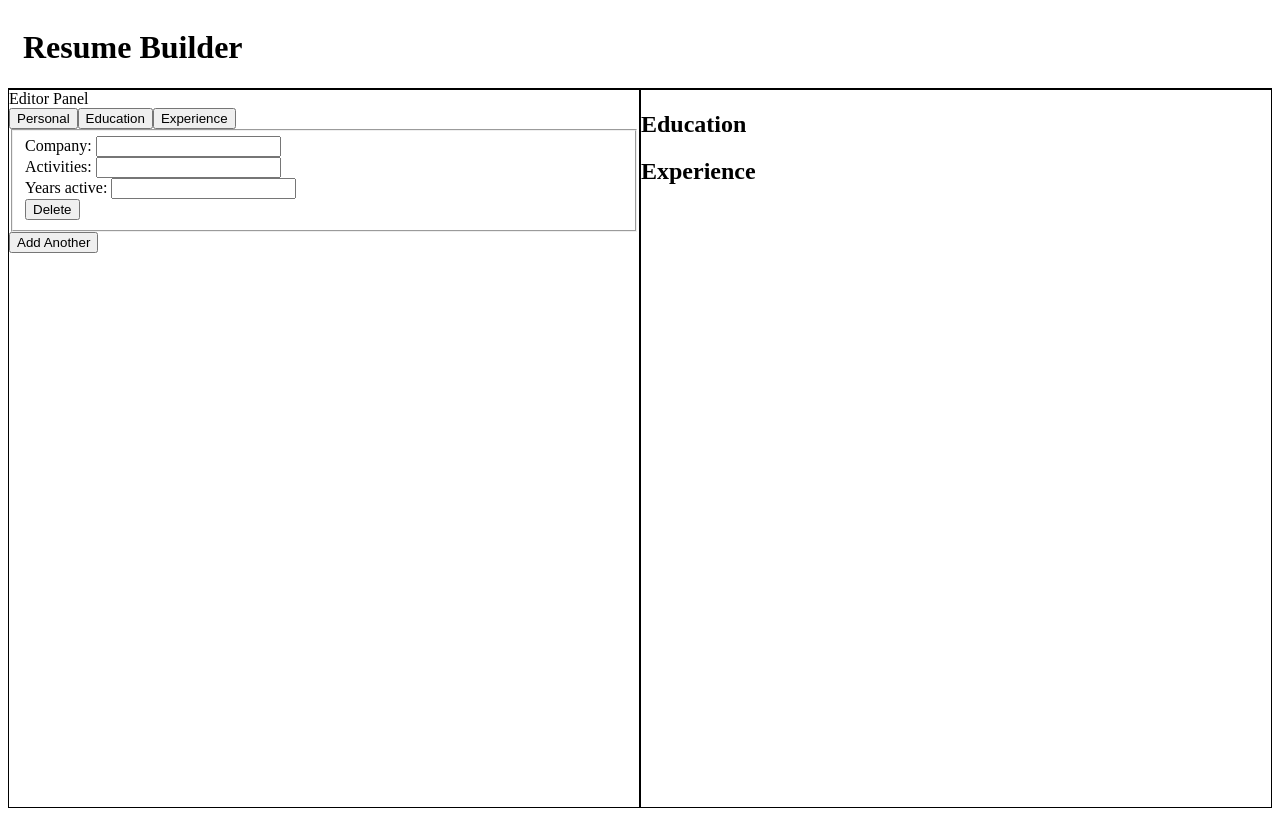
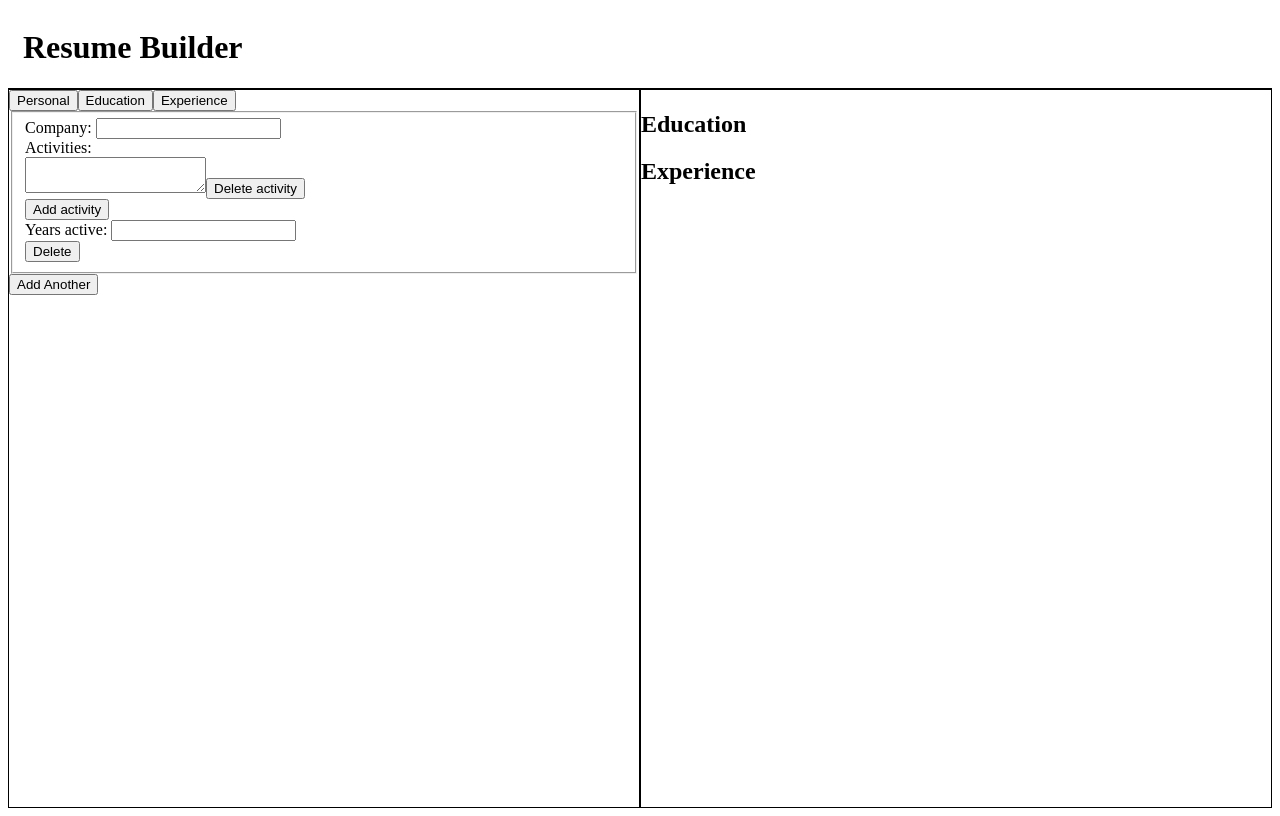
Before and after one commit to anuragmaganti/ResumeLoomr, a React (Vite) app: page / in a window 1280 px wide. Both pictures are taken after a click on the button "Experience". Built offline with nearby package versions, Linux system fonts and the light colour scheme.

Commit message:
add feature to add and delete multiple activites within a single experience entry

```diff
--- a/src/App.css
+++ b/src/App.css
@@ -23,3 +23,9 @@
   border: 1px solid black;
   min-width: 0;
 }
+
+.activityRow {
+  display: flex;
+  flex-direction: column;
+  gap: 6px;
+}
--- a/src/App.jsx
+++ b/src/App.jsx
@@ -12,7 +12,7 @@ function App() {
   {
   personal:{name:"",phone:"",email:""},
   education:[{id: crypto.randomUUID(), school:"",degree:"",yearsEdu:""}],
-  experience:[{id: crypto.randomUUID(),company:"",activities:"",yearsExp:""}]
+  experience:[{id: crypto.randomUUID(),company:"",role:"",activities:[""],yearsExp:""}]
   }
 
   );
--- a/src/components/editorPanel.jsx
+++ b/src/components/editorPanel.jsx
@@ -6,7 +6,7 @@ import ExperienceForm from "./forms/experienceForm";
 export default function EditorPanel({activeTab,setActiveTab,resume,setResume}) {
     return (
         <div>
-            <div>Editor Panel</div>
+
             <SectionTabs activeTab={activeTab} setActiveTab={setActiveTab}></SectionTabs>
 
             {activeTab === "personal" && <PersonalForm personal={resume.personal} setResume={setResume}></PersonalForm>}
--- a/src/components/forms/experienceForm.jsx
+++ b/src/components/forms/experienceForm.jsx
@@ -1,33 +1,54 @@
 export default function ExperienceForm({experience,setResume}) {
+
+    function updateActivity(entryId, activityIndex, newValue) {
+        setResume(prev => ({
+            ...prev,
+            experience: prev.experience.map(item =>
+            item.id === entryId
+                ? {
+                    ...item,
+                    activities: item.activities.map((activity, i) =>
+                    i === activityIndex ? newValue : activity
+                    )
+                }
+                : item
+            )
+        }));
+    }
+
+    function addActivity(entryId) {
+        setResume(prev => ({
+            ...prev,
+            experience: prev.experience.map(item =>
+            item.id === entryId
+                ? { ...item, activities: [...item.activities, ""] }
+                : item
+            )
+        }));
+    }
+
+    function deleteActivity(entryId, activityIndex) {
+        setResume(prev => ({
+            ...prev,
+            experience: prev.experience.map(item =>
+            item.id === entryId
+                ? {
+                    ...item,
+                    activities: [
+                    ...item.activities.slice(0, activityIndex),
+                    ...item.activities.slice(activityIndex + 1)
+                    ]
+                }
+                : item
+            )
+        }));
+    }
+
 
 
     function handleSubmit(e) {
         e.preventDefault();
     }
-
-    // return (
-    //     <div>
-    //         {experienceEntries.map((entry)=> (
-    //         <fieldset key={entry.id}>
-    //             <form onSubmit={handleSubmit}>
-    //                 <label htmlFor={"company"+entry.id}>Company: </label>
-    //                 <input type="text" id={"company"+entry.id} name="company"/>
-    //                 <div></div>
-    //                 <label htmlFor={"activites"+entry.id}>Description of activites: </label>
-    //                 <textarea id={"activites"+entry.id} name="activites"></textarea>
-    //                 <div></div>
-    //                 <label htmlFor={"yearsExp"+entry.id}>Years active: </label>
-    //                 <input type="text" id={"yearsExp"+entry.id} name="yearsExp"/>
-    //                 <div></div>
-    //                 <button type="button" onClick={()=>setExperienceEntries(experienceEntries.filter(item => item.id !== entry.id))}>Delete</button>
-    //             </form>
-    //             <div>Entry #{entry.id}</div>
-    //         </fieldset> ))}
-    //         <button type="button" onClick={()=>setExperienceEntries([...experienceEntries,{id: crypto.randomUUID(),company:"",activites:"",yearsExp:""}])}>Add Another</button>
-    //         <div></div>
-    //         <button type="button">Update Resume</button>
-    //     </div>
-    // )
 
     return (
         <div>
@@ -46,21 +67,21 @@ export default function ExperienceForm({experience,setResume}) {
                             )
 
                         )
-                        }/>
+                    }/>
+
                     <div></div>
+
                     <label htmlFor={"activities"+entry.id}>Activities: </label>
-                    <input type="text" id={"activities"+entry.id} name="activities" value={entry.activities} onChange={
-                        (e)=>setResume(
-                            prev => (
-                                {...prev,
-                                experience: prev.experience.map( item =>
-                                    item.id === entry.id ? {...item, activities: e.target.value} : item
-                                )
-                                }
-                            )
+                    {entry.activities.map((activity, activityIndex) => (
+                        <div key={activityIndex} >
+                            <textarea type="text" value={activity} onChange={(e) => updateActivity(entry.id, activityIndex, e.target.value) }/>
+                            <button type="button" onClick={() => deleteActivity(entry.id, activityIndex)}> Delete activity </button>
+                        </div>
+                    ))}
 
-                        )
-                        }/>
+                    <button type="button" onClick={() => addActivity(entry.id)}>
+                    Add activity
+                    </button>
                     <div></div>
                     <label htmlFor={"yearsExp"+entry.id}>Years active: </label>
                     <input type="text" id={"yearsExp"+entry.id} name="yearsExp"value={entry.yearsExp} onChange={
@@ -74,8 +95,10 @@ export default function ExperienceForm({experience,setResume}) {
                             )
 
                         )
-                        }/>
+                    }/>
+
                     <div></div>
+
                     <button type="button" onClick={()=> setResume(
                         prev => (
                             {...prev,
@@ -93,7 +116,7 @@ export default function ExperienceForm({experience,setResume}) {
             <button type="button" onClick={()=>setResume(
                 prev=> (
                     {...prev,
-                        experience: [...prev.experience,{id: crypto.randomUUID(),company:"",activities:"",yearsExp:""}]
+                        experience: [...prev.experience,{id: crypto.randomUUID(),company:"",role:"",activities:[""],yearsExp:""}]
                     }
                 )
             )}>Add Another</button>
--- a/src/components/resumePreview.jsx
+++ b/src/components/resumePreview.jsx
@@ -13,11 +13,11 @@ export default function ResumePreview({resume}) {
 
             <div>
                 <h2>Education</h2>
-                {resume.education.map((item) => (
-                    <div>
-                        <div>{item.school}</div>
-                        <div>{item.yearsEdu}</div>
-                        <div>{item.degree}</div>
+                {resume.education.map((institution) => (
+                    <div key={institution.id}>
+                        <h3>{institution.school}</h3>
+                        <div>{institution.yearsEdu}</div>
+                        <div>{institution.degree}</div>
                     </div>
                 ))}
             </div>
@@ -25,15 +25,21 @@ export default function ResumePreview({resume}) {
             <div></div>
 
             <div>
-                <h2>Experience</h2>
-                {resume.experience.map((item) => (
-                    <div>
-                        <div>{item.company}</div>
-                        <div>{item.yearsExp}</div>
-                        <div>{item.activities}</div>
+            <h2>Experience</h2>
+                {resume.experience.map((job) => (
+                    <div key={job.id}>
+                    <h3>{job.company}</h3>
+                    <div>{job.yearsExp}</div>
+
+                    <ul>
+                        {job.activities .filter(a => a.trim() !== "").map((activity, i) => (
+                        <li key={i}>{activity}</li>
+                        ))}
+                    </ul>
                     </div>
                 ))}
             </div>
+
         </div>
     )
 }
```
